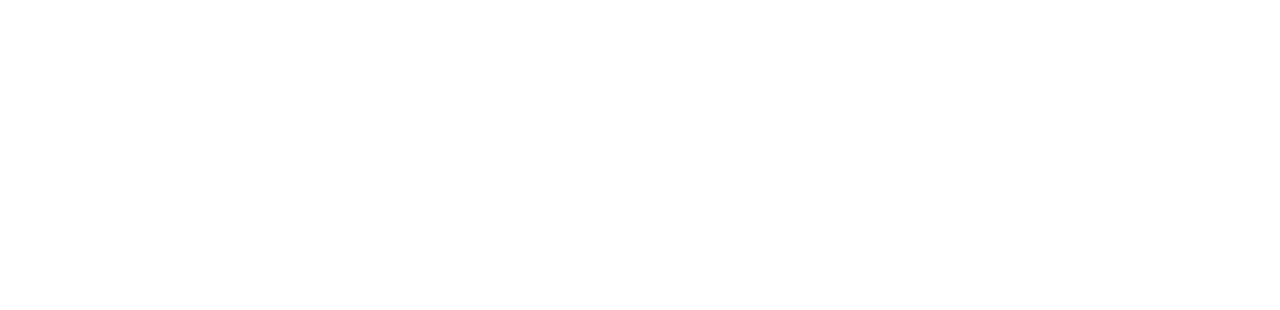
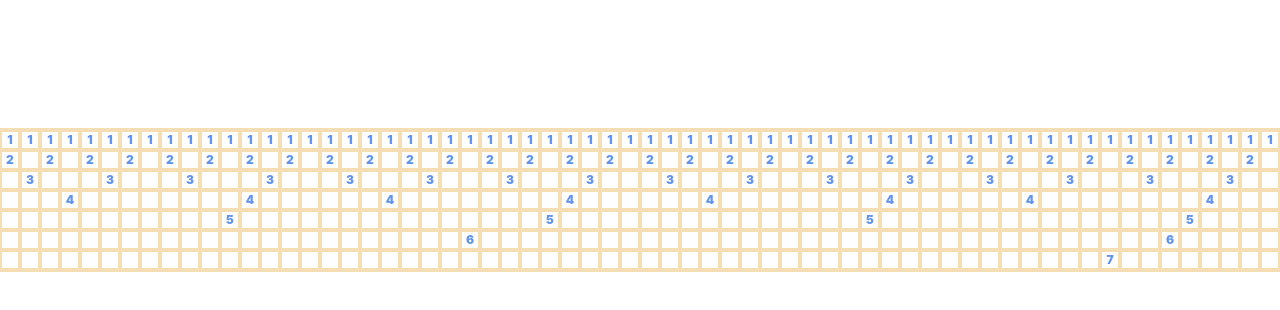
Before and after one commit to j-panasiuk/spaced-repetition, a React (Vite) app: page / in a window 1280 px wide. Shown: the top 310 px of the page. Built offline with nearby package versions, Linux system fonts and the light colour scheme.

Commit message:
Render a simple progression grid

```diff
--- a/src/App.css
+++ b/src/App.css
@@ -2,10 +2,6 @@
   font-family: Inter, system-ui, Avenir, Helvetica, Arial, sans-serif;
   line-height: 1.5;
   font-weight: 400;
-
-  color-scheme: light dark;
-  color: rgba(255, 255, 255, 0.87);
-  background-color: #242424;
 
   font-synthesis: none;
   text-rendering: optimizeLegibility;
@@ -14,56 +10,48 @@
   -webkit-text-size-adjust: 100%;
 }
 
-a {
-  font-weight: 500;
-  color: #646cff;
-  text-decoration: inherit;
-}
-a:hover {
-  color: #535bf2;
-}
-
 body {
   margin: 0;
-  display: flex;
-  place-items: center;
-  min-width: 320px;
   min-height: 100vh;
 }
 
-h1 {
-  font-size: 3.2em;
-  line-height: 1.1;
+#root {
+  display: contents;
 }
 
-button {
-  border-radius: 8px;
-  border: 1px solid transparent;
-  padding: 0.6em 1.2em;
-  font-size: 1em;
-  font-weight: 500;
-  font-family: inherit;
-  background-color: #1a1a1a;
-  cursor: pointer;
-  transition: border-color 0.25s;
-}
-button:hover {
-  border-color: #646cff;
-}
-button:focus,
-button:focus-visible {
-  outline: 4px auto -webkit-focus-ring-color;
+main {
+  width: 100vw;
+  min-height: 100vh;
+  display: flex;
+  align-items: flex-start;
+  justify-content: center;
+  padding-top: 8rem;
 }
 
-@media (prefers-color-scheme: light) {
-  :root {
-    color: #213547;
-    background-color: #ffffff;
-  }
-  a:hover {
-    color: #747bff;
-  }
-  button {
-    background-color: #f9f9f9;
-  }
+.Grid {
+  --grid-rows: unset; /* set using `style` property */
+  --grid-cols: unset; /* set using `style` property */
+  --grid-spacing: 0.25rem;
+  --grid-cell-size: 1rem;
+
+  background: wheat;
+  display: grid;
+  padding: var(--grid-spacing);
+  gap: var(--grid-spacing);
+  grid-template-columns: repeat(var(--grid-cols), var(--grid-cell-size));
+  grid-template-rows: repeat(var(--grid-rows), var(--grid-cell-size));
 }
+
+.GridRow {
+  display: contents;
+}
+
+.GridCell {
+  background: white;
+  display: flex;
+  align-items: center;
+  justify-content: center;
+  font-size: 0.75rem;
+  font-weight: 900;
+  color: cornflowerblue;
+}
--- a/src/App.tsx
+++ b/src/App.tsx
@@ -1,7 +1,36 @@
+import { type CSSProperties } from "react";
+import { days } from "./days";
+import { levels } from "./levels";
+import { progression } from "./progression";
 import "./App.css";
 
 function App() {
-  return <main></main>;
+  return (
+    <main>
+      <Grid />
+    </main>
+  );
 }
 
+function Grid() {
+  return (
+    <div className="Grid" style={gridStyle}>
+      {levels.map((level) => (
+        <div key={level} className="GridRow">
+          {days.map((day) => (
+            <div key={`${level}/${day}`} className="GridCell">
+              {progression[level].includes(day) ? level : null}
+            </div>
+          ))}
+        </div>
+      ))}
+    </div>
+  );
+}
+
+const gridStyle = {
+  "--grid-rows": levels.length,
+  "--grid-cols": days.length,
+} as CSSProperties;
+
 export default App;
```
